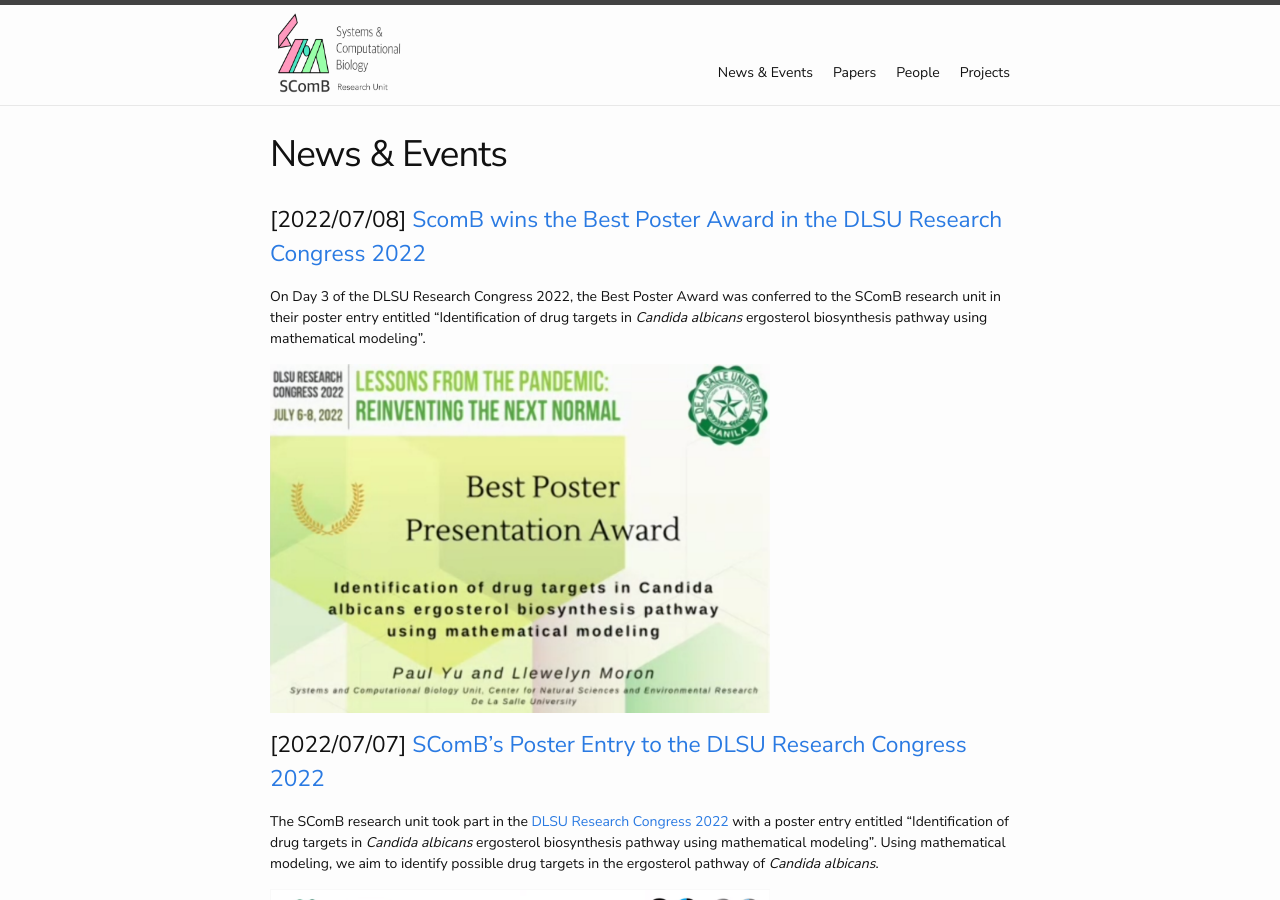
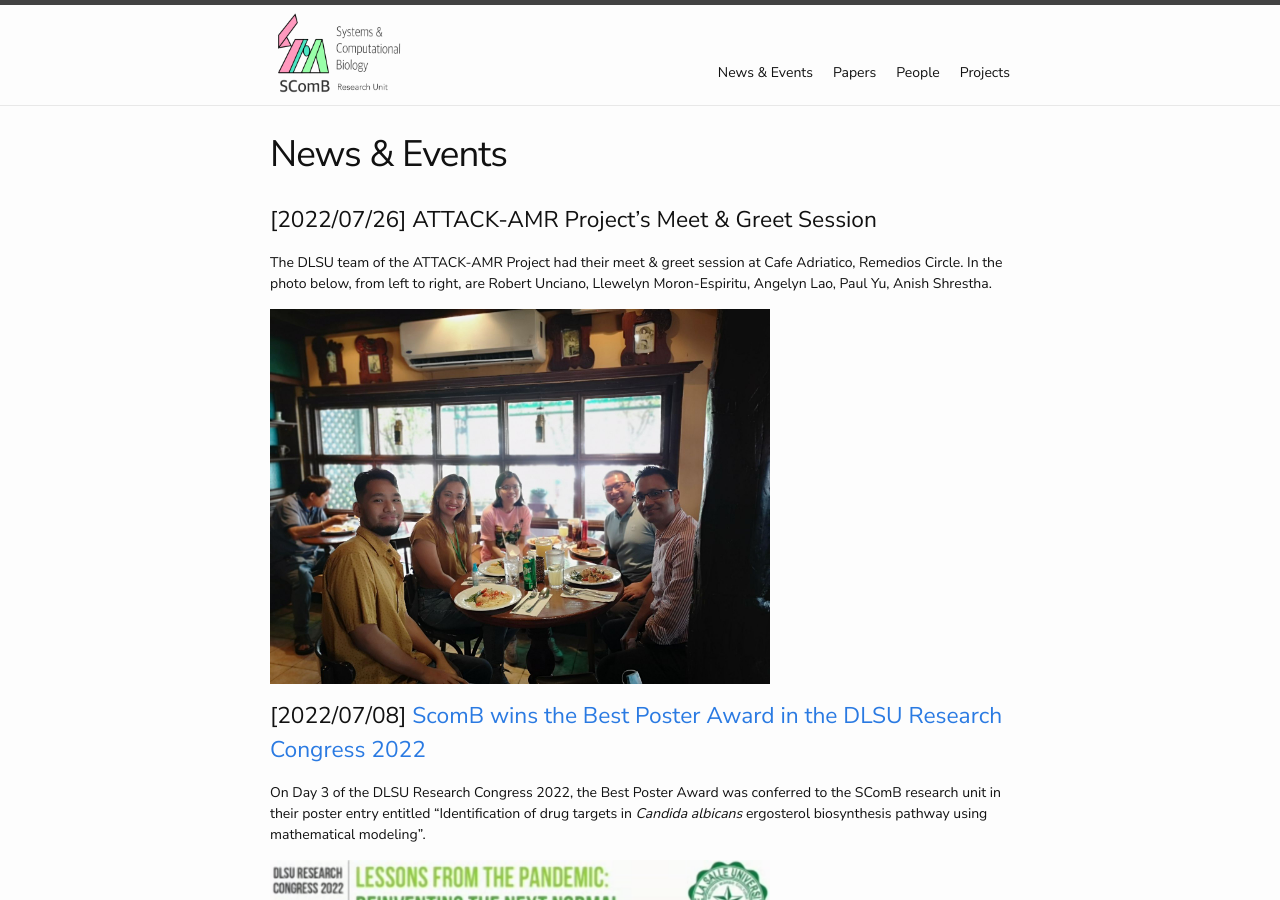
Before and after one commit to dlsu-scomb/dlsu-scomb.github.io, a Jekyll site: the page built from events.md, in a window 1280 px wide and 900 px high. Built offline with Jekyll 4.4.1, drawn with Linux system fonts in a browser that asks for light colours; nearby versions of some CDN libraries; a style sheet for code colours, icons or effects is not loaded.

Commit message:
Added meet & greet session

```diff
--- a/events.md
+++ b/events.md
@@ -3,6 +3,13 @@ layout: page
 title: News & Events
 permalink: /events/
 ---
+<a id="meet_and_greet"><a/>
+### [2022/07/26] ATTACK-AMR Project's Meet & Greet Session
+
+The DLSU team of the ATTACK-AMR Project had their meet & greet session at Cafe Adriatico, Remedios Circle. In the photo below, from left to right, are Robert Unciano, Llewelyn Moron-Espiritu, Angelyn Lao, Paul Yu, Anish Shrestha.
+
+<img src='/assets/meet-greet.jpg' width='500' />
+
 <a id="best_poster_dlsu_rescon_2022"><a/>
 ### [2022/07/08] [ScomB wins the Best Poster Award in the DLSU Research Congress 2022](https://www.facebook.com/DLSUResCon/videos/1044777786155541)
 
```
Also changed, not shown: index.md (+3 -1 lines), assets/meet-greet.jpg (added).
